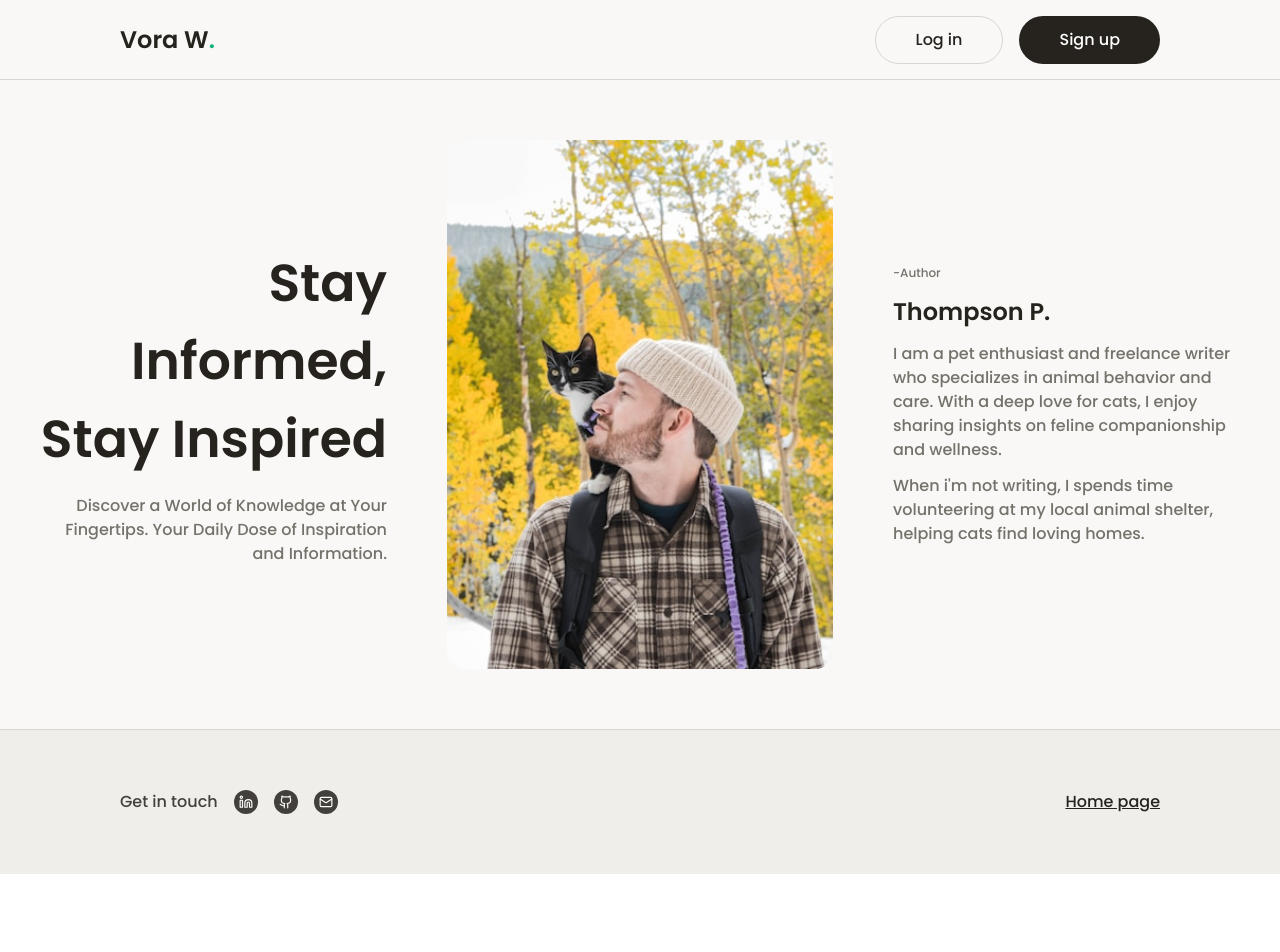
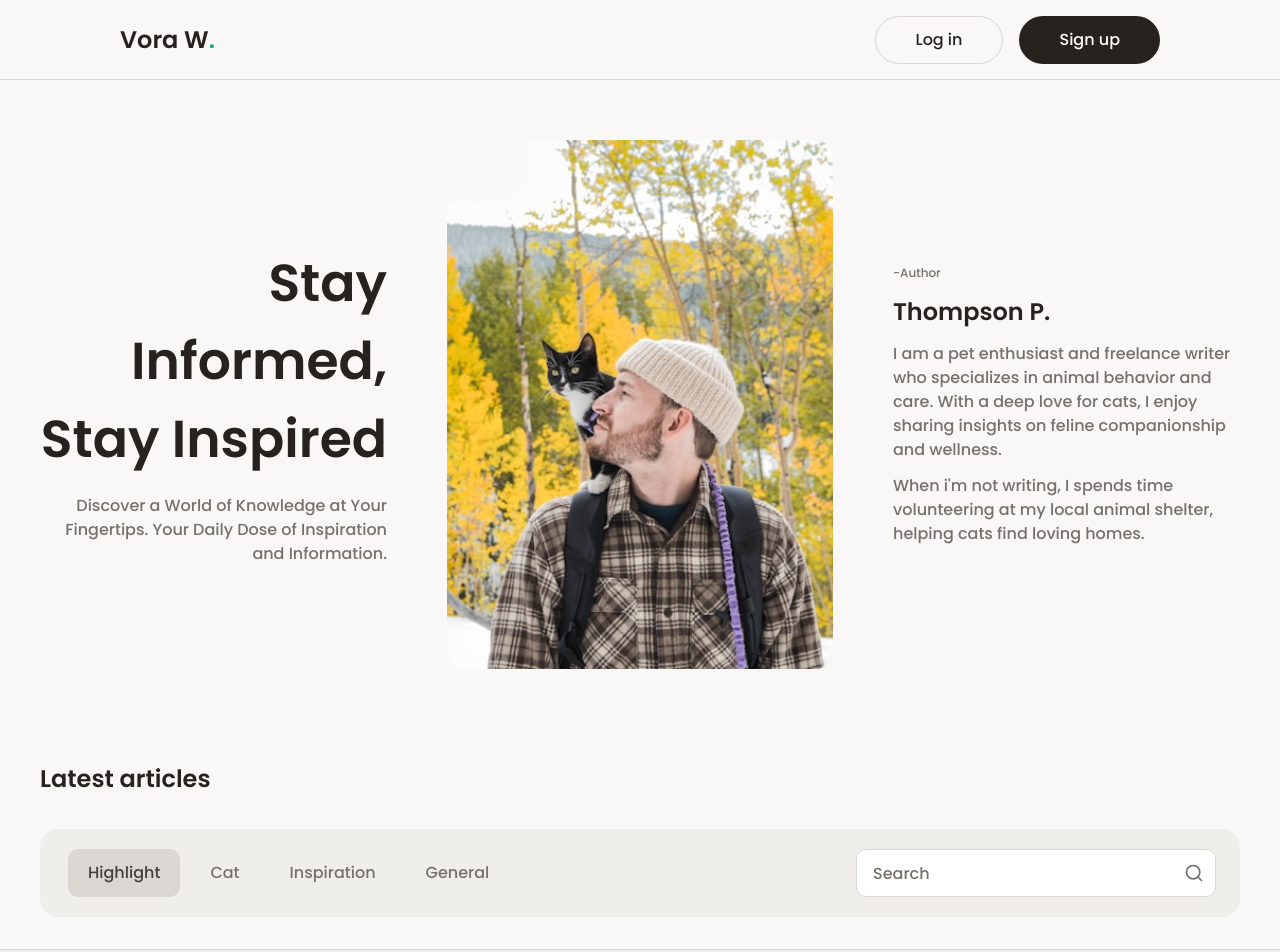
Before and after one commit to Vora-W/voranat-w-labs, a React (Vite) app: page / in a window 1280 px wide. Shown: the top 952 px of the page. Before the commit the page ends 874 px from the top, so only its background shows below. Built offline with nearby package versions, Linux system fonts and the light colour scheme.

Commit message:
feat: add article-section component with search and category filter functionality

```diff
--- a/src/App.jsx
+++ b/src/App.jsx
@@ -2,12 +2,14 @@ import "./App.css";
 import { NavBar } from "./components/WebSections.jsx";
 import { HeroSection } from "./components/WebSections.jsx";
 import { Footer } from "./components/WebSections.jsx";
+import ArticleSection from "./components/ArticleSection.jsx";
 
 function App() {
   return (
     <>
       <NavBar />
       <HeroSection />
+      <ArticleSection />
       <Footer />
     </>
   );
--- /dev/null
+++ b/src/components/ArticleSection.jsx
@@ -0,0 +1,75 @@
+import { Search, ChevronDown } from 'lucide-react'
+
+function ArticleSection() {
+  return (
+    <section className="bg-brown-100">
+      {/* Desktop Container - 1200px max width, gap 32px */}
+      <div className="md:max-w-[1200px] md:mx-auto md:flex md:flex-col md:gap-8 md:py-8">
+        {/* Header */}
+        <div className="px-4 md:px-0 pt-10 md:pt-0 pb-4 md:pb-0">
+          <h2 className="text-headline-3 text-brown-600">
+            Latest articles
+          </h2>
+        </div>
+
+        {/* Mobile: Search & Filter - bg-brown-200 */}
+        <div className="bg-brown-200 px-4 py-4 md:hidden">
+          {/* Search Input */}
+          <div className="relative mb-4">
+            <input
+              type="text"
+              placeholder="Search"
+              className="w-full h-12 py-3 pl-4 pr-10 bg-white rounded-lg text-body-1 text-brown-600 placeholder:text-brown-400 border border-brown-300 focus:outline-none focus:border-brown-400"
+            />
+            <Search className="absolute right-3 top-1/2 -translate-y-1/2 w-5 h-5 text-brown-400" />
+          </div>
+
+          {/* Category Label */}
+          <p className="text-body-1 text-brown-400 mb-2">Category</p>
+
+          {/* Category Dropdown */}
+          <div className="relative">
+            <select className="w-full h-12 py-3 pl-4 pr-10 bg-white rounded-lg text-body-1 text-brown-400 border border-brown-300 focus:outline-none focus:border-brown-400 appearance-none cursor-pointer">
+              <option value="highlight">Highlight</option>
+              <option value="cat">Cat</option>
+              <option value="inspiration">Inspiration</option>
+              <option value="general">General</option>
+            </select>
+            <ChevronDown className="absolute right-3 top-1/2 -translate-y-1/2 w-5 h-5 text-brown-400 pointer-events-none" />
+          </div>
+        </div>
+
+        {/* Desktop: Category Tabs & Search */}
+        <div className="hidden md:flex items-center justify-between bg-brown-200 px-6 py-4 rounded-2xl">
+          {/* Category Tabs */}
+          <div className="flex items-center gap-2.5 bg-brown-200 rounded-lg p-1">
+            <button className="h-12 px-5 py-3 rounded-lg bg-brown-300 text-body-1 text-brown-500">
+              Highlight
+            </button>
+            <button className="h-12 px-5 py-3 rounded-lg text-body-1 text-brown-400 hover:bg-brown-300/50 transition-colors">
+              Cat
+            </button>
+            <button className="h-12 px-5 py-3 rounded-lg text-body-1 text-brown-400 hover:bg-brown-300/50 transition-colors">
+              Inspiration
+            </button>
+            <button className="h-12 px-5 py-3 rounded-lg text-body-1 text-brown-400 hover:bg-brown-300/50 transition-colors">
+              General
+            </button>
+          </div>
+
+          {/* Search Input */}
+          <div className="relative w-[360px]">
+            <input
+              type="text"
+              placeholder="Search"
+              className="w-full h-12 py-3 pl-4 pr-10 bg-white rounded-lg text-body-1 text-brown-600 placeholder:text-brown-400 border border-brown-300 focus:outline-none focus:border-brown-400"
+            />
+            <Search className="absolute right-3 top-1/2 -translate-y-1/2 w-5 h-5 text-brown-400" />
+          </div>
+        </div>
+      </div>
+    </section>
+  )
+}
+
+export default ArticleSection
```
Also changed, not shown: 1 other file (tests, documents, lock files or other folders).
